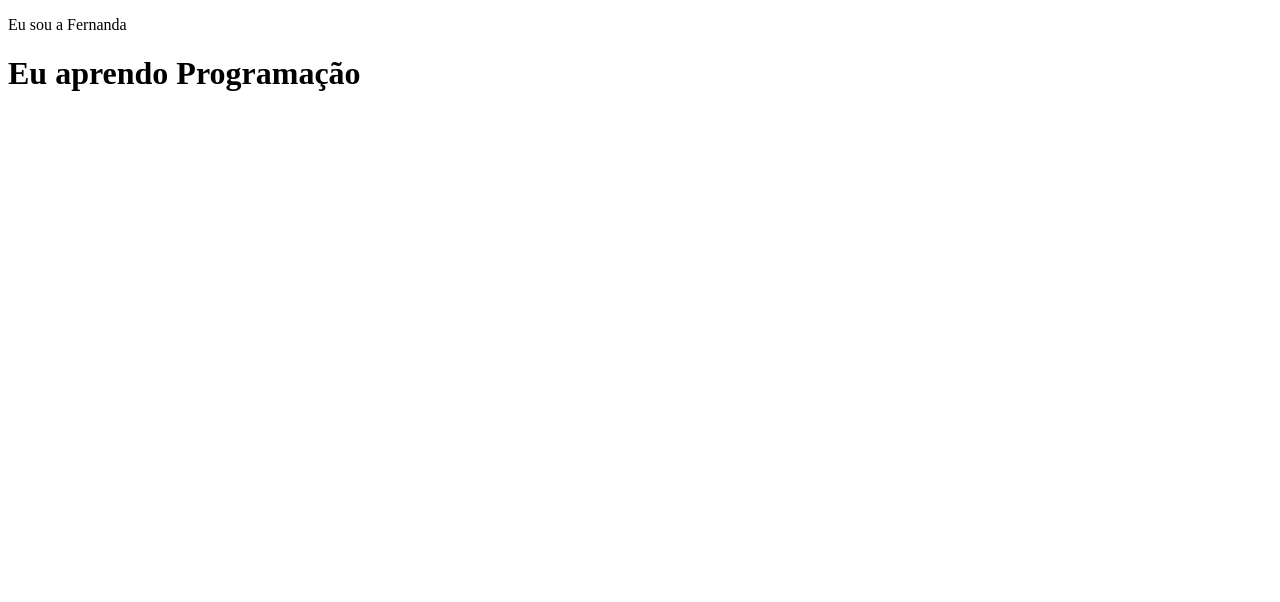
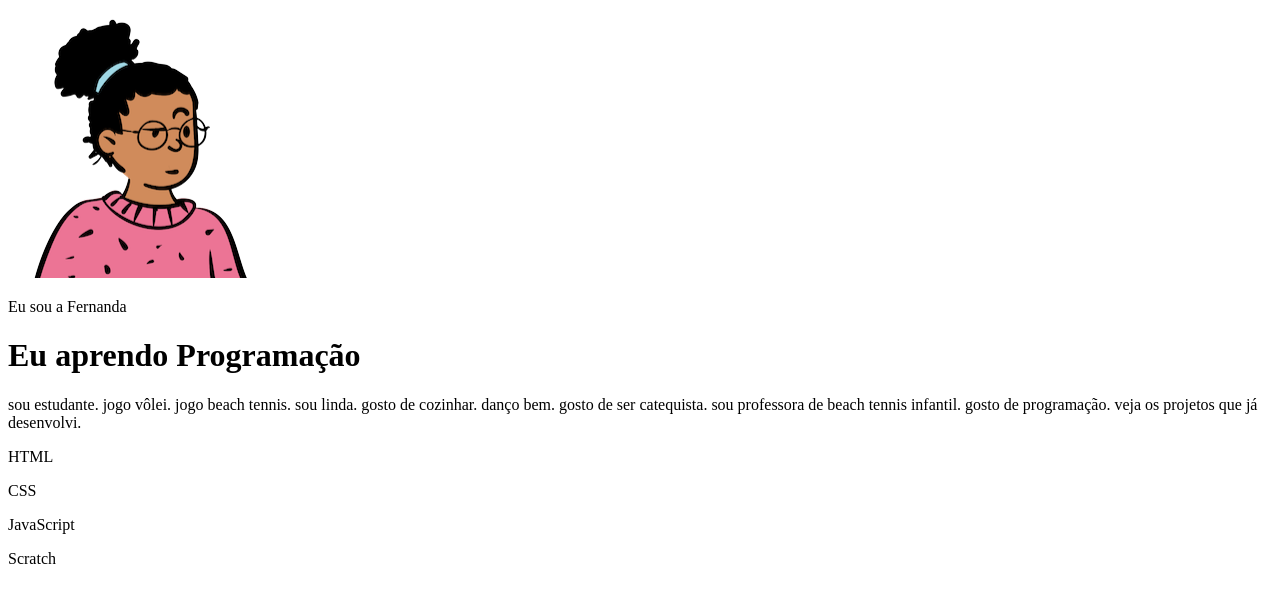
Before and after one commit to fernandakondo/portif-lio, a plain HTML site: page index.html in a window 1280 px wide. Drawn offline with Linux system fonts and the light colour scheme.

Commit message:
Add files via upload

```diff
--- a/index.html
+++ b/index.html
@@ -7,7 +7,26 @@
     <link rel="stylesheet" href="style.css">
 </head>
 <body>
+    <header class="container">
+    <img src="avatar-perfil.png" alt="avatar da fernanda">
     <p>Eu sou a Fernanda</p>
     <h1>Eu aprendo Programação</h1>
+    <p>sou estudante.
+        jogo vôlei.
+        jogo beach tennis.
+        sou linda.
+        gosto de cozinhar.
+        danço bem.
+        gosto de ser catequista.
+        sou professora de beach tennis infantil.
+        gosto de programação.
+        veja os projetos que já desenvolvi. </p>
+<div>
+    <p>HTML</p>
+    <p>CSS</p>
+    <p>JavaScript</p>
+    <p>Scratch</p>
+</div>
+</header>
 </body>
 </html>
```
Also changed, not shown: avatar-perfil.png (added), projeto-1.png (added), projeto-2.png (added), projeto-3.png (added), 1 other file.
